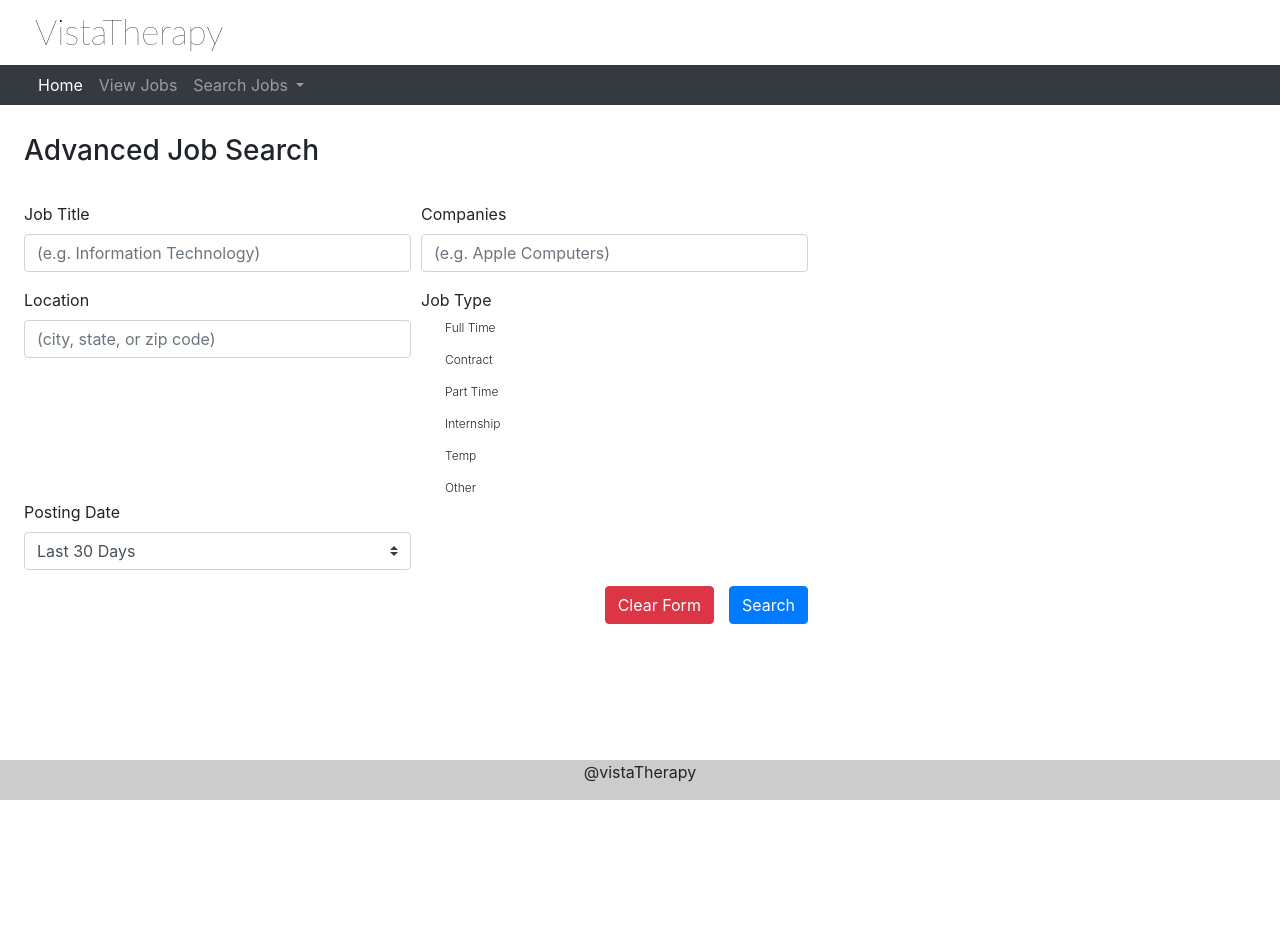
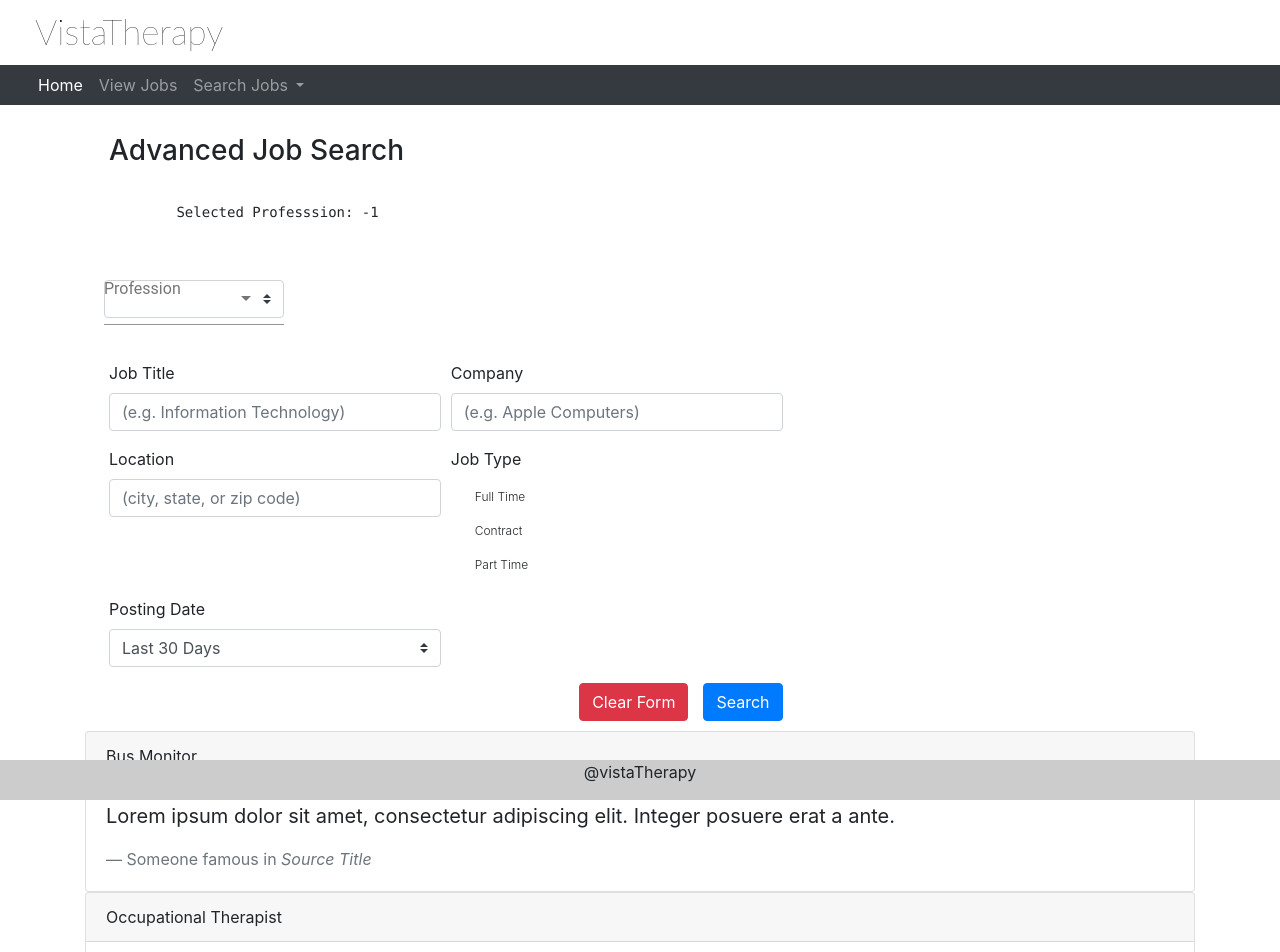
Before and after one commit to dlwebdev/vistatherapy, an Angular app: page /advanced-search in a window 1280 px wide. Shown: the top 952 px of the page. Before the commit the page ends 800 px from the top, so only its background shows below. Built offline with nearby package versions, Linux system fonts and the light colour scheme.

Commit message:
Updated search page

```diff
--- a/package.json
+++ b/package.json
@@ -12,12 +12,14 @@
   },
   "private": true,
   "dependencies": {
-    "@angular/animations": "^5.0.0",
+    "@angular/animations": "^5.0.3",
+    "@angular/cdk": "^5.0.0-rc.1",
     "@angular/common": "^5.0.0",
     "@angular/compiler": "^5.0.0",
     "@angular/core": "^5.0.0",
     "@angular/forms": "^5.0.0",
     "@angular/http": "^5.0.0",
+    "@angular/material": "^5.0.0-rc.1",
     "@angular/platform-browser": "^5.0.0",
     "@angular/platform-browser-dynamic": "^5.0.0",
     "@angular/router": "^5.0.0",
--- a/src/app/app.module.ts
+++ b/src/app/app.module.ts
@@ -17,6 +17,9 @@ import { JobService } from './services/job.service';
 import { MessageService } from './services/message.service';
 import { AdvancedSearchComponent } from './components/advanced-search/advanced-search.component';
 
+import {BrowserAnimationsModule} from '@angular/platform-browser/animations';
+import {MatSelectModule} from '@angular/material/select';
+
 @NgModule({
   declarations: [
     AppComponent,
@@ -30,7 +33,9 @@ import { AdvancedSearchComponent } from './components/advanced-search/advanced-s
   ],
   imports: [
     BrowserModule,
+    MatSelectModule,
     AppRoutingModule,
+    BrowserAnimationsModule,
     HttpModule,
     FormsModule
   ],
--- a/src/app/components/advanced-search/advanced-search.component.css
+++ b/src/app/components/advanced-search/advanced-search.component.css
@@ -25,37 +25,6 @@
 #advancedSearchSubmitBtn {
     float: right;
     cursor: pointer;
-}
-
-@media (max-width: 1000px) {
-    #advancedSearchForm {
-        width: 100%;
-    }
-}
-
-@media (max-width: 767px) {
-    #advancedSearchForm {
-        width: 100%;
-    }
-
-    #advancedSearchSubmitBtn {
-      margin-bottom: 100px;
-      clear: right;
-    }
-
-    #jobTypeCheckboxes{
-        margin-top:1000px;
-    }
-
-    #postDateContainer {
-        margin-top: -8px;
-    }
-}
-
-@media (min-width: 767px) {
-    #postDateContainer {
-        margin-top: -20px;
-    }
 }
 
 #selectField {
@@ -89,8 +58,61 @@
     margin: 0 0px 8px 0px;
 }
 
+#jobType .custom-checkbox {
+    margin-top: 10px;
+}
+
+
+.profession-select .mat-select-content, #advancedSearchForm .mat-form-field-infix {
+    width: 410px;
+}
+
+mat-form-field.mat-form-field {
+    font-size: 16px;
+}
+
+.list-group {
+    width: 100%;
+}
+
+.job-card:hover {
+    background: #EEEDED;
+    cursor: pointer;
+}
+
+.card-body {
+    text-align: left;
+}
+
+.pull-left {
+    float: left;
+}
+
+@media (max-width: 1000px) {
+    #advancedSearchForm {
+        width: 100%;
+    }
+}
+
 @media (max-width: 767px) {
     #jobTypeCheckboxes{
         margin-top: 23px;
     }
+
+    #advancedSearchForm {
+        width: 100%;
+    }
+
+    #advancedSearchSubmitBtn {
+      margin-bottom: 100px;
+      clear: right;
+    }
+
+    #jobTypeCheckboxes{
+        margin-top:1000px;
+    }
+
+    #postDateContainer {
+        margin-top: -8px;
+    }
 }
--- a/src/app/components/advanced-search/advanced-search.component.html
+++ b/src/app/components/advanced-search/advanced-search.component.html
@@ -1,22 +1,43 @@
+<div class="container">
 <form id="advancedSearchForm">
 
     <h3 id="formTitle">Advanced Job Search</h3>
 
+    <pre>
+        Selected Professsion: {{ selectedProfession }}
+    </pre>
+
+    <div class="form-row">
+        <div class="form-group">
+            <mat-form-field>
+                <mat-select panelClass="profession-select" id="profession" name="profession" class="custom-select" [(value)]="selectedProfession" placeholder="Profession">
+                    <mat-option *ngFor="let profession of professions" [value]="profession.id">{{profession.title}}</mat-option>
+                </mat-select>
+            </mat-form-field>
+        </div>
+    </div>
+
     <div class="form-row">
         <div class="form-group col-md-6">
+            <!--
+                <mat-form-field>
+                    <input matInput placeholder="Input">
+                </mat-form-field>
+            -->
+
             <label for="inputJobTitle">Job Title</label>
-            <input type="text" class="form-control" id="inputJobTitle" placeholder="(e.g. Information Technology)">
+            <input type="text" [(ngModel)]="search.title" class="form-control" id="title" name="title" placeholder="(e.g. Information Technology)">
         </div>
         <div class="form-group col-md-6">
-            <label for="inputCompanies">Companies</label>
-            <input type="text" class="form-control" id="inputCompanies" placeholder="(e.g. Apple Computers)">
+            <label for="inputCompanies">Company</label>
+            <input type="text" [(ngModel)]="search.employer" class="form-control" id="company" name="company" placeholder="(e.g. Apple Computers)">
         </div>
     </div>
 
     <div class="form-row">
         <div id="locationDiv" class="form-group col-md-6 ">
             <label for="inputLocation">Location</label>
-            <input type="text" class="form-control" id="inputLocation" placeholder="(city, state, or zip code)">
+            <input type="text" [(ngModel)]="search.location" class="form-control" id="location" name="location" placeholder="(city, state, or zip code)">
         </div>
 
 
@@ -38,28 +59,13 @@
                     <span class="custom-control-indicator"></span>
                     <span class="custom-control-description">Part Time</span>
                 </label>
-                <label class="custom-control custom-checkbox">
-                    <input type="checkbox" class="custom-control-input">
-                    <span class="custom-control-indicator"></span>
-                    <span class="custom-control-description">Internship</span>
-                </label>
-                <label class="custom-control custom-checkbox">
-                    <input type="checkbox" class="custom-control-input">
-                    <span class="custom-control-indicator"></span>
-                    <span class="custom-control-description">Temp</span>
-                </label>
-                <label class="custom-control custom-checkbox">
-                    <input type="checkbox" class="custom-control-input">
-                    <span class="custom-control-indicator"></span>
-                    <span class="custom-control-description">Other</span>
-                </label>
             </div>
         </div>
     </div>
 
-    <div id="postDateContainer" class="form-row">
-        <div class="form-group col-md-6">
-        <label for="selectField">Posting Date</label>
+    <div class="form-row">
+        <div id="postDateContainer" class="form-group col-md-6">
+            <label for="selectField">Posting Date</label>
             <select id="selectField" class="custom-select">
                 <option selected>Last 30 Days</option>
                 <option value="-1">Any Date</option>
@@ -72,7 +78,33 @@
               </select>
         </div>
     </div>
+
     <button id="advancedSearchSubmitBtn" type="submit" class="btn btn-primary">Search</button>
-
     <button id="clearFormBtn" type="button" class="btn btn-danger">Clear Form</button>
 </form>
+</div>
+
+<div class="clear">&nbsp;</div>
+
+<div class="container">
+
+    <div class="card job-card" *ngFor="let profession of professions">
+        <div class="card-header">
+           <span class="pull-left">{{ profession.title }}</span>
+        </div>
+        <div class="card-body">
+            <blockquote class="blockquote mb-0">
+            <p>Lorem ipsum dolor sit amet, consectetur adipiscing elit. Integer posuere erat a ante.</p>
+            <footer class="blockquote-footer">Someone famous in <cite title="Source Title">Source Title</cite></footer>
+            </blockquote>
+        </div>
+    </div>
+
+    <!--
+    <ul class="list-group">
+        <li class="list-group-item list-group-item-action" *ngFor="let profession of professions">
+            {{ profession.title }}
+        </li>
+    </ul>
+    -->
+</div>
--- a/src/app/components/advanced-search/advanced-search.component.ts
+++ b/src/app/components/advanced-search/advanced-search.component.ts
@@ -6,10 +6,28 @@ import { Component, OnInit } from '@angular/core';
   styleUrls: ['./advanced-search.component.css']
 })
 export class AdvancedSearchComponent implements OnInit {
+  jobs: any[];
+  professions: any[];
+  search: {};
+  selectedProfession = -1;
 
   constructor() { }
 
   ngOnInit() {
+    this.professions = [
+      {id: 0, title: 'Bus Monitor'},
+      {id: 1, title: 'Occupational Therapist'},
+      {id: 2, title: 'Speech Language Pathologist'},
+      {id: 3, title: 'Speech Language Pathologist Assistant'}
+    ];
+
+    this.search = {
+      title: '',
+      employer: '',
+      location: ''
+    };
+
+    console.log('Professions set: ', this.professions);
   }
 
 }
--- a/src/app/components/navbar/navbar.component.html
+++ b/src/app/components/navbar/navbar.component.html
@@ -22,7 +22,7 @@
                         </a>
                         <div class="dropdown-menu" aria-labelledby="navbarDropdown">
                           <a class="dropdown-item" routerLink="/advanced-search" routerLinkActive="active">Advanced Search</a>
-                          <a class="dropdown-item" href="#">Browse</a>
+                          <a class="dropdown-item" routerLink="/jobs">Browse</a>
                         </div>
                     </li>
                 </ul>
--- a/src/index.html
+++ b/src/index.html
@@ -7,7 +7,7 @@
 
   <meta name="viewport" content="width=device-width, initial-scale=1">
   <link rel="icon" type="image/x-icon" href="favicon.ico">
-
+  <link href="https://fonts.googleapis.com/icon?family=Material+Icons" rel="stylesheet">
 </head>
 <body>
 
--- a/src/styles.css
+++ b/src/styles.css
@@ -1 +1,2 @@
 /* You can add global styles to this file, and also import other style files */
+@import "~@angular/material/prebuilt-themes/indigo-pink.css";
```
Also changed, not shown: src/app/components/jobs/jobs.component.ts (indentation only), 1 other file (tests, documents, lock files or other folders).
